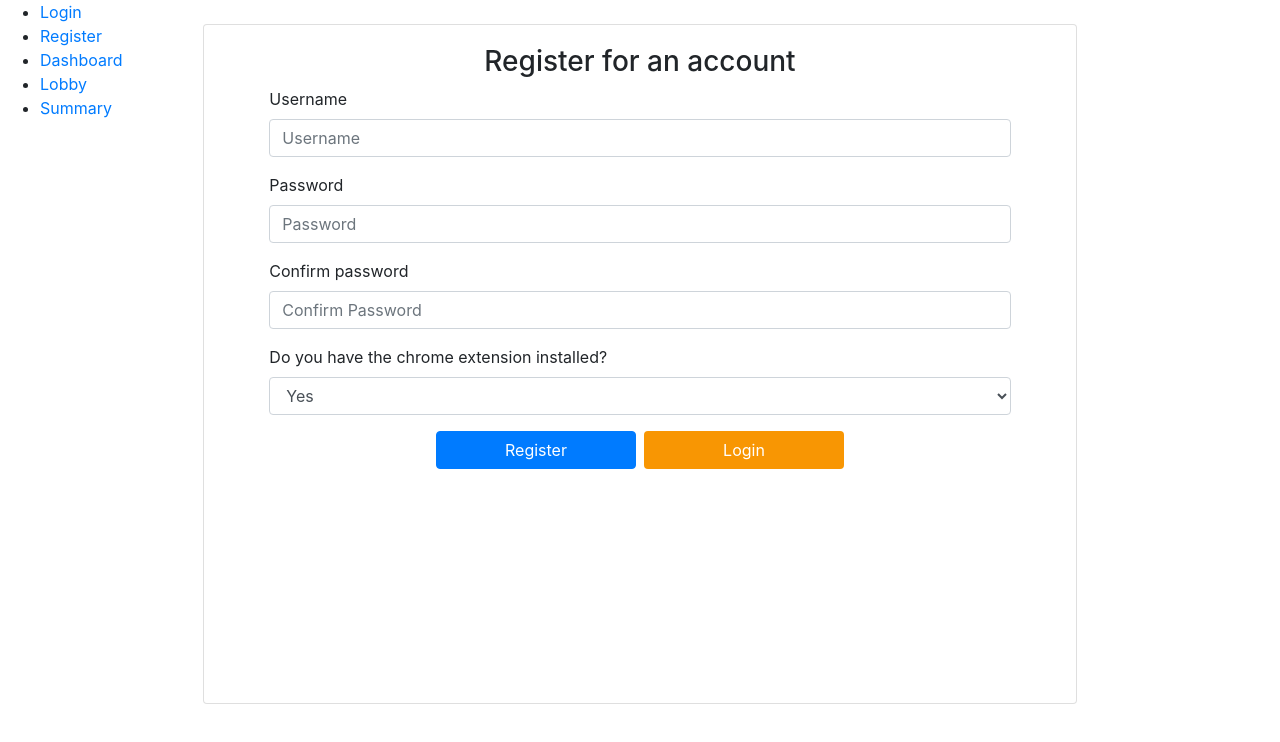
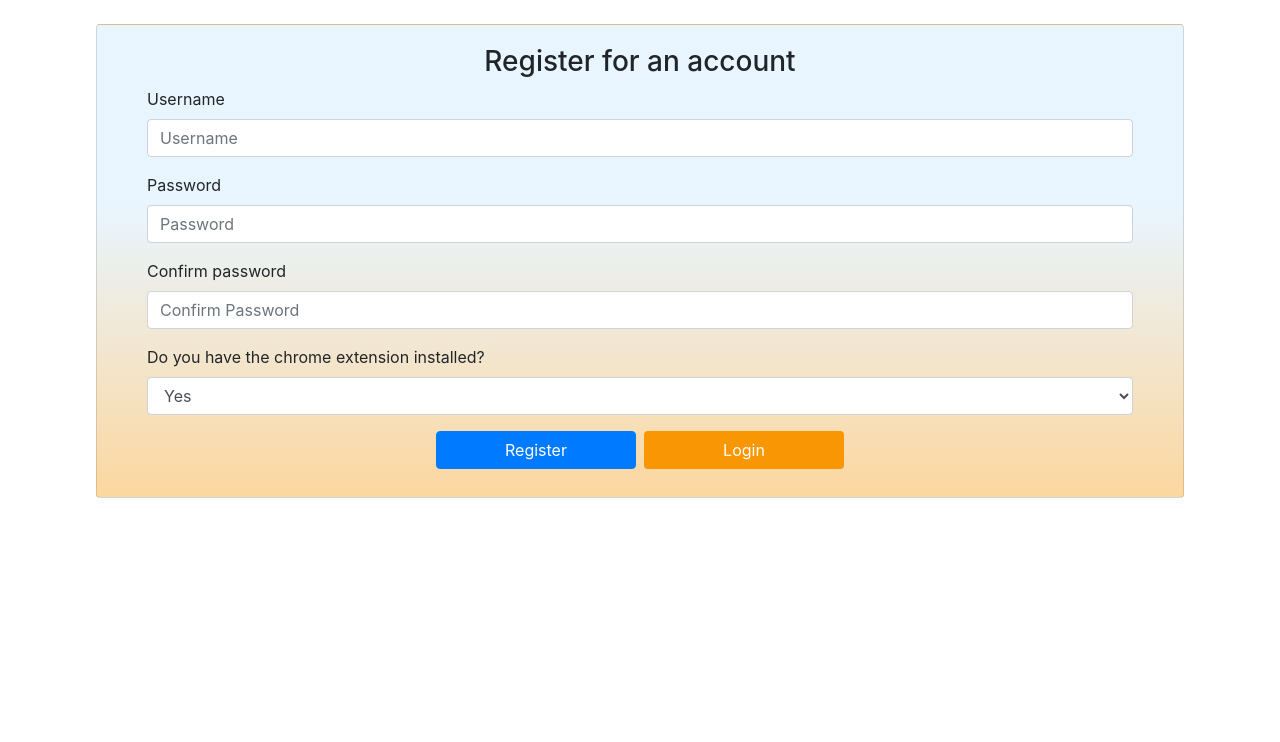
Before and after one commit to Eftichios/Level-4-Individual-Project, a React (Create React App) app in the folder src/client/: page /register in a window 1280 px wide. Shown: the top 742 px of the page. Built offline with nearby package versions, Linux system fonts and the light colour scheme; no server answers.

Commit message:
Cursor no longer auto focuses on 1st element, closes #37     * Also removed side navigation and fixed the positioning of card

```diff
--- a/src/client/src/App.css
+++ b/src/client/src/App.css
@@ -8,6 +8,9 @@ html, body {
 
 .card-main {
     height: 85%;
+    width: 85%;
+    background: rgb(0,148,255);
+    background: linear-gradient(180deg, rgba(0,148,255,0.09) 38%, rgba(248,150,3,0.38) 100%);
 }
 
 .full {
--- a/src/client/src/App.js
+++ b/src/client/src/App.js
@@ -30,7 +30,7 @@ function App() {
 
       const parseRes = await response.json();
 
-      parseRes === true? setIsAuthenticated(true): setIsAuthenticated(false);
+      parseRes === true? setAuth(true): setAuth(false);
 
     } catch (err){
       console.error(err.message);
@@ -42,12 +42,10 @@ function App() {
   })
 
   return (
-    <div className="row full">
-      <div className="col-md-2">
-      <Navigation />
-      </div>
-      <div className="col-md-8 mt-4 card card-main">
+    <div className="d-flex justify-content-center">
+      <div className="mt-4 card card-main">
       <div className="card-body">
+      <input type="hidden" autofocus={true} /> {/* Put this here to remove autofocus */}
       <Router>
         <Switch>
           <Route path="/register" render={props => !isAuthenticated? <Register {...props} setAuth={setAuth} />:
```
